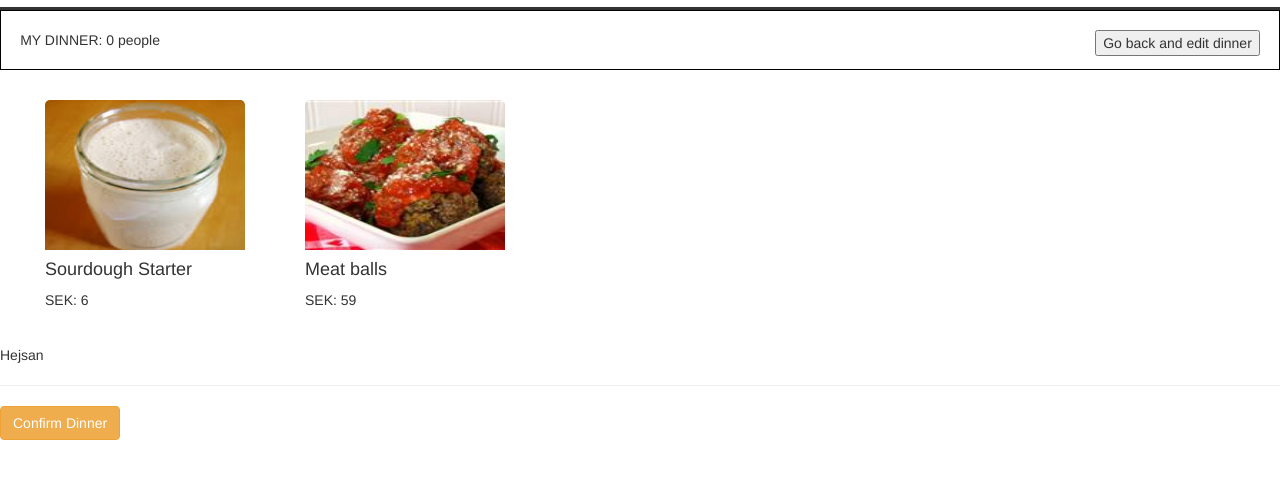
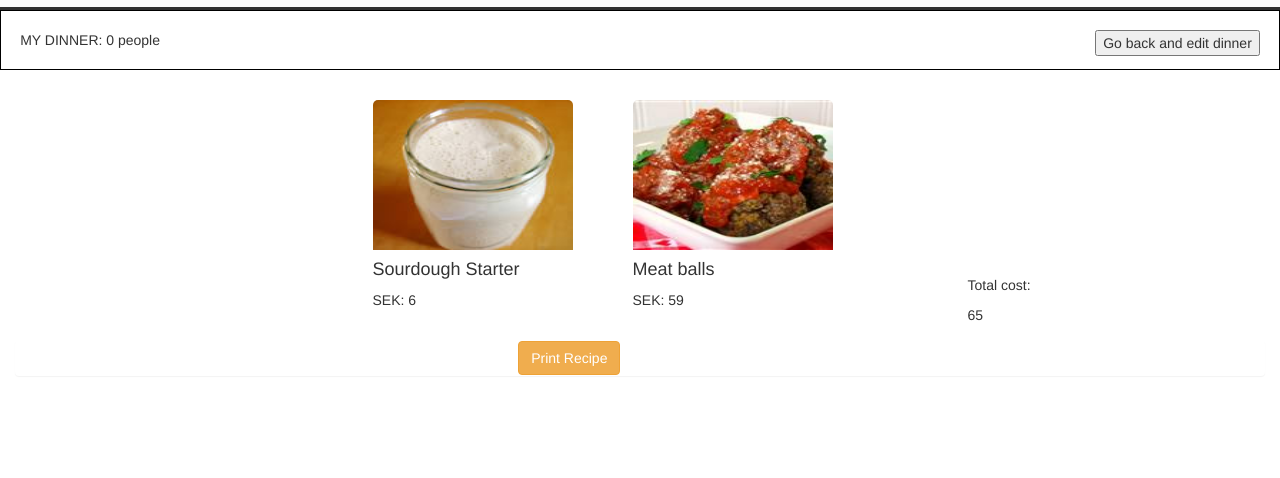
Before and after one commit to aeakoski/DinnerJao, a plain HTML site: page index_4.html in a window 1280 px wide. Shown: the part 60-538 px from the top of the page. Drawn offline with nearby package versions, Linux system fonts and the light colour scheme; a script that the page names is missing.

Commit message:
hulhackat ihop länkarna

```diff
--- a/index_4.html
+++ b/index_4.html
@@ -31,28 +31,23 @@
 					</div>
 
 					<div class="container-fluid">
-						<div id = "mainWindow">
-							<div id = "menuItem">
+					<div class="col-xs-3"></div>
+							<div id = "mainWindow" class="panel-default col-xs-6">
+								<div id = "menuItem">
+
+								</div>
 
 							</div>
 
-						</div>
+					<div id = "confirmDinner" class=" panel-default col-xs-3">
+						<p>Total cost: </p>
+						<span id = "totalCost"></span>
+
 					</div>
 
-
-
-			<div id = "foodHeadder">
-				<p>Hejsan</p>
-
-			</div>
-
-
-
-				<hr>
-
-				<div class="middle">
-					<button type="button" class="btn btn-warning">Confirm Dinner</button>
-				</div>
+					<div class="panel middle col-xs-12">
+						<a href="index_5.html"><button type="button" class="btn btn-warning" style="margin-left:40%;"> Print Recipe</button></a>
+					</div>
 
 			</div>
 
--- a/js/view/4thview.js
+++ b/js/view/4thview.js
@@ -4,8 +4,9 @@ var FourthView = function (container,model) {
 
 	this.numberOfGuests = container.find("#numberOfGuests");
 	this.numberOfGuests.html(model.getNumberOfGuests());
+	this.totalCost = container.find("#totalCost");
 
-
+	this.totalCost.html(model.getTotalMenuPrice());
 
 	var dish = model.getFullMenu();
 	this.menuItem = container.find("#menuItem");
@@ -14,7 +15,7 @@ var FourthView = function (container,model) {
 		console.log("sdfghjkhgerftghkj")
 
 		this.menuItem.append('\
-					<div class="foodHead " >\
+					<div class="foodIcons " >\
 						<div class = "foodPic">\
 							<img src="images/'+ dish[g]['image'] +'">\
 						</div>\
--- a/myStyle.css
+++ b/myStyle.css
@@ -214,8 +214,13 @@ body{
 
 }
 
-.foodHead{
+.foodIcons{
 	width: 200px;
 	float: left;
 	margin: 30px;
 }
+
+
+#confirmDinner{
+	margin-top: 205px;
+}
```
Also changed, not shown: index_3.html (+2 -2 lines).
